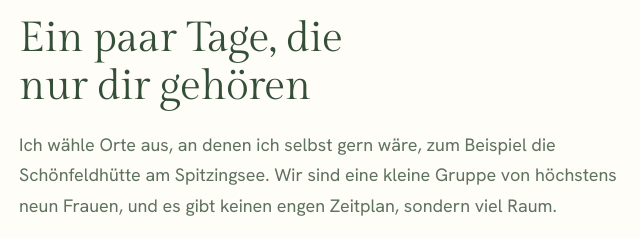
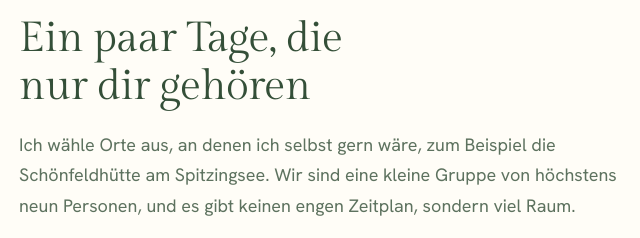
Before and after one commit to Marieyogaaa/marieyoga, a plain HTML site: page retreats.html in a window 1280 px wide. Shown: the part 900-1138 px from the top of the page, 81-721 px from the left. Drawn offline with Linux system fonts and the light colour scheme; no server answers.

Commit message:
Retreats: "höchstens neun Personen" statt "Frauen" im Einleitungstext
Co-Authored-By: Claude Opus 5.5 <noreply@anthropic.com>

```diff
--- a/retreats.html
+++ b/retreats.html
@@ -150,7 +150,7 @@
     <div class="container">
       <div class="retreat-intro">
         <h2>Ein paar Tage, die nur dir gehören</h2>
-        <p>Ich wähle Orte aus, an denen ich selbst gern wäre, zum Beispiel die Schönfeldhütte am Spitzingsee. Wir sind eine kleine Gruppe von höchstens neun Frauen, und es gibt keinen engen Zeitplan, sondern viel Raum.</p>
+        <p>Ich wähle Orte aus, an denen ich selbst gern wäre, zum Beispiel die Schönfeldhütte am Spitzingsee. Wir sind eine kleine Gruppe von höchstens neun Personen, und es gibt keinen engen Zeitplan, sondern viel Raum.</p>
         <p>Wir machen Yoga, meditieren und schreiben. Wir wandern, essen gemeinsam und leben ein paar Tage einfach in den Bergen. Dazwischen hast du freie Zeit, für dich oder mit den anderen. Ein paar kleine Überraschungen von mir sind auch dabei.</p>
         <p>Und vor allem Zeit, um wirklich anzukommen.</p>
       </div>
```
